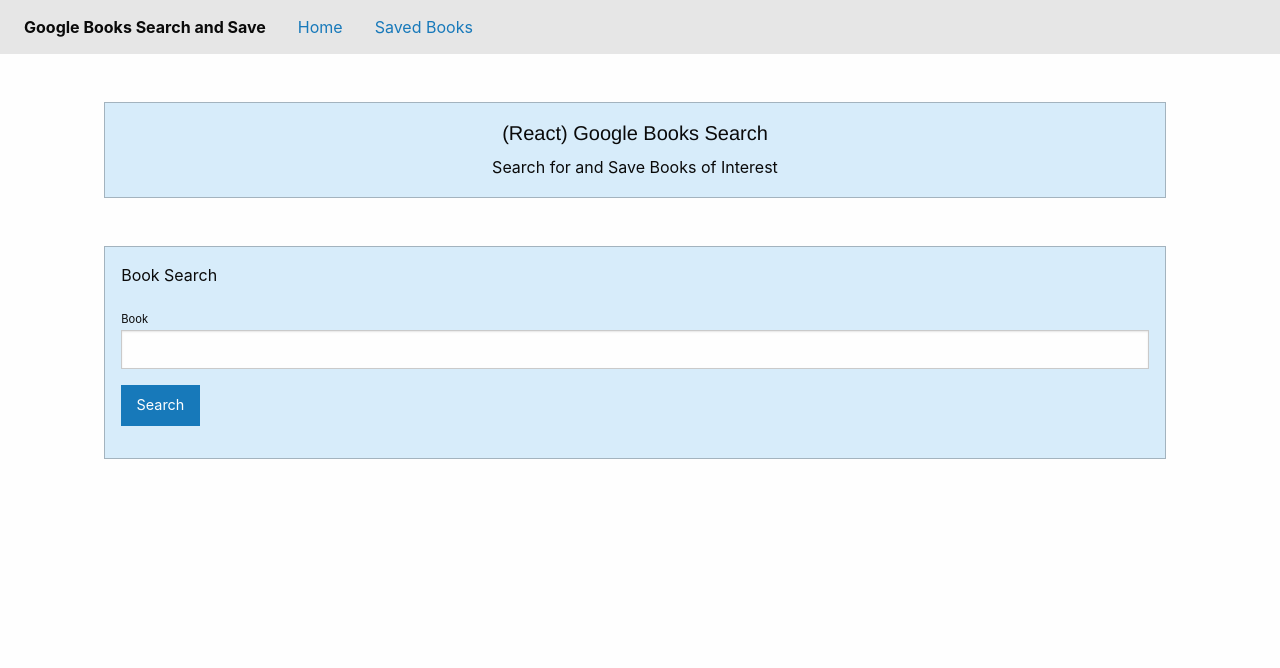
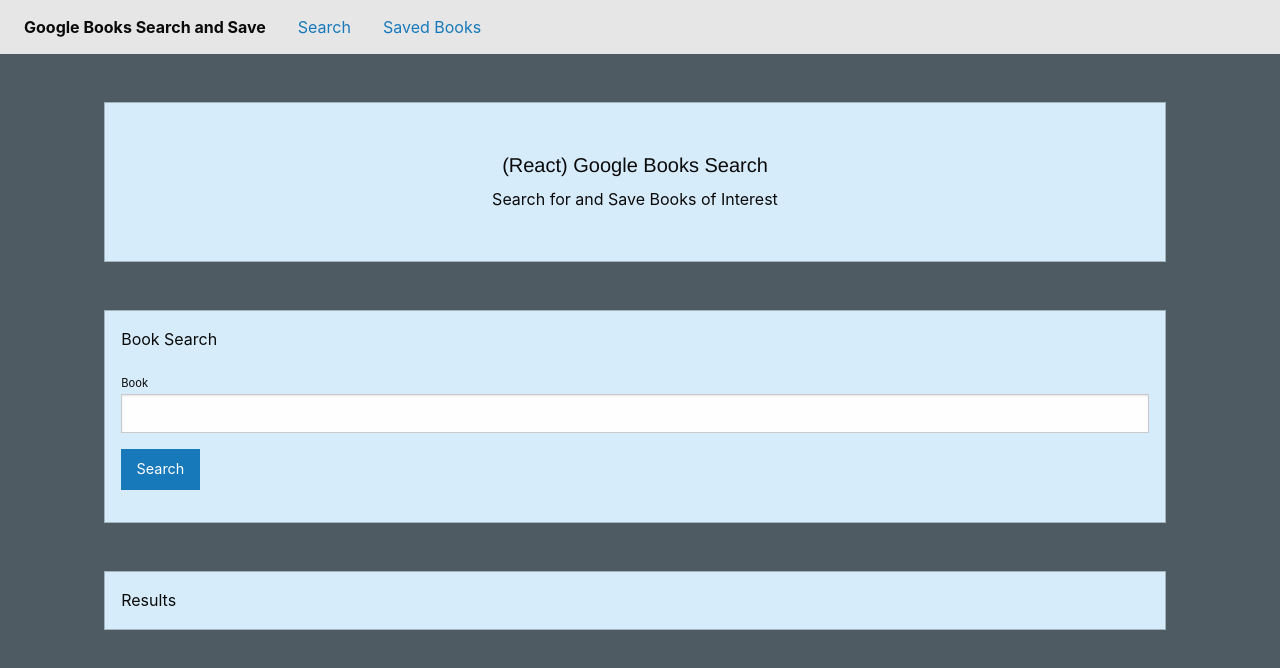
Before and after one commit to CurtisLane/Google-Books-MERN-app, a React (Create React App) app in the folder client/: page / in a window 1280 px wide. Shown: the top 668 px of the page. Built offline with nearby package versions, Linux system fonts and the light colour scheme.

Commit message:
add style and content to search page

```diff
--- a/client/src/App.js
+++ b/client/src/App.js
@@ -1,6 +1,6 @@
 import React from 'react';
 import './App.css';
-import Navbar from './components/common/Navbar';
+import Navbar from './components/navbar/Navbar';
 import {BrowserRouter as Router, Route, Switch} from 'react-router-dom'
 import Search from './pages/search/Search';
 import Saved from './pages/saved/Saved'
--- /dev/null
+++ b/client/src/components/common/Form.js
@@ -0,0 +1,18 @@
+import React from 'react'
+
+function Form() {
+    return (
+        <div className="grid-x grid-margin-x searchFormCallout">
+            <div className="callout primary cell small-10 small-offset-1">
+                <p>Book Search</p>
+                <label>
+                    <small>Book</small>
+                    <input type='text' />
+                    <a class="button primary" href="/">Search</a>
+                </label>
+            </div>
+        </div>
+    )
+}
+
+export default Form
--- /dev/null
+++ b/client/src/components/common/Results.js
@@ -0,0 +1,14 @@
+import React from 'react'
+
+function Results() {
+    return (
+        <div className="grid-x grid-margin-x searchFormCallout">
+            <div className="callout primary cell small-10 small-offset-1">
+                <p>Results</p>
+
+            </div>
+        </div>
+    )
+}
+
+export default Results
--- /dev/null
+++ b/client/src/components/common/Title.js
@@ -0,0 +1,14 @@
+import React from 'react'
+
+function Title(){
+    return (
+        <div className="grid-x grid-margin-x grid-padding-y searchTopCallout">
+            <div className="callout primary cell small-10 small-offset-1" id="topCallout">
+                <h5>(React) Google Books Search</h5>
+                <p>Search for and Save Books of Interest</p>
+            </div>
+        </div>
+    )
+}
+
+export default Title
--- a/client/src/components/common/Navbar.js
+++ b/client/src/components/navbar/Navbar.js
@@ -1,4 +1,5 @@
 import React from 'react'
+import './navbar.css'
 
 function Navbar(){
     return (
@@ -6,7 +7,7 @@
             <div className="top-bar-left">
                 <ul className="menu">
                     <li className="menu-text">Google Books Search and Save</li>
-                    <li><a href="/">Home</a></li>
+                    <li><a href="/">Search</a></li>
                     <li><a href="/saved">Saved Books</a></li>
                 </ul>
             </div>
--- /dev/null
+++ b/client/src/components/navbar/navbar.css
@@ -0,0 +1,3 @@
+.myTopBar {
+    background-color: #d7ecfa;
+}
--- a/client/src/index.css
+++ b/client/src/index.css
@@ -5,6 +5,7 @@
     sans-serif;
   -webkit-font-smoothing: antialiased;
   -moz-osx-font-smoothing: grayscale;
+  background-color: #4f5b62;
 }
 
 code {
--- a/client/src/pages/search/Search.js
+++ b/client/src/pages/search/Search.js
@@ -1,28 +1,22 @@
-import React from 'react'
+import React, { Component } from 'react'
+import Results from '../../components/common/Results'
+import Form from '../../components/common/Form'
+import Title from '../../components/common/Title'
 import './style.css'
 
-function Search() {
-    return (
-        <>
-            <div className="grid-x grid-margin-x searchTopCallout">
-                <div className="callout primary cell small-10 small-offset-1">
-                    <h5>(React) Google Books Search</h5>
-                    <p>Search for and Save Books of Interest</p>
-                </div>
-            </div>
-            <div className="grid-x grid-margin-x searchFormCallout">
-                <div className="callout primary cell small-10 small-offset-1">
-                    <p>Book Search</p>
-                    <label>
-                        <small>Book</small>
-                        <input type='text' />
-                        <a class="button primary" href="/">Search</a>
-                    </label>
-                </div>
-            </div>
+class Search extends Component {
+    render() {
+        return (
+            <>
+                <Title />
+                <Form />
+                <Results />
 
-        </>
-    )
+
+            </>
+        )
+    }
+
 }
 
 export default Search
--- a/client/src/pages/search/style.css
+++ b/client/src/pages/search/style.css
@@ -1,5 +1,8 @@
 .searchTopCallout {
     margin-top: 3rem;
+}
+#topCallout {
+    padding: 3rem 0;
 }
 .searchFormCallout {
     margin-top: 2rem;
```
